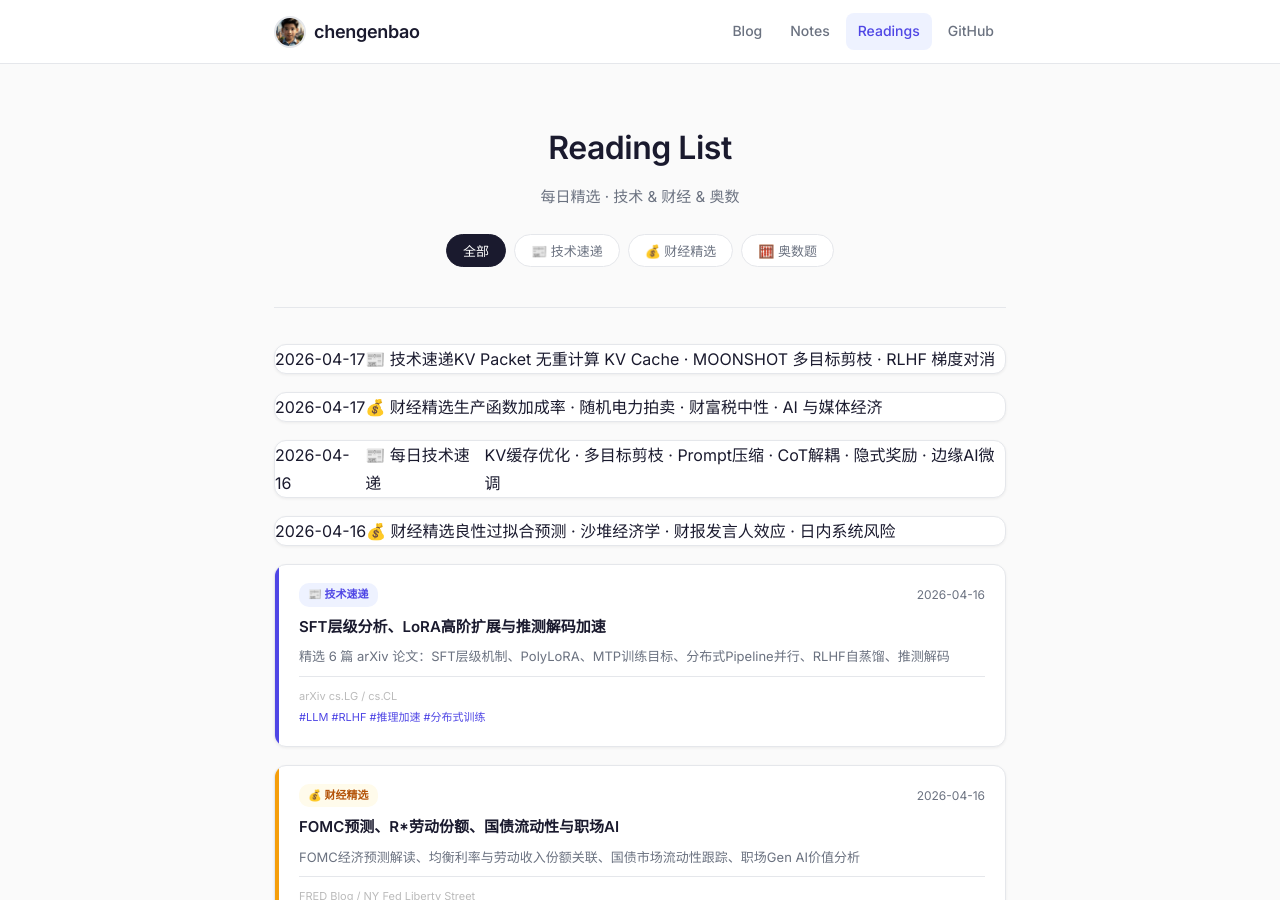
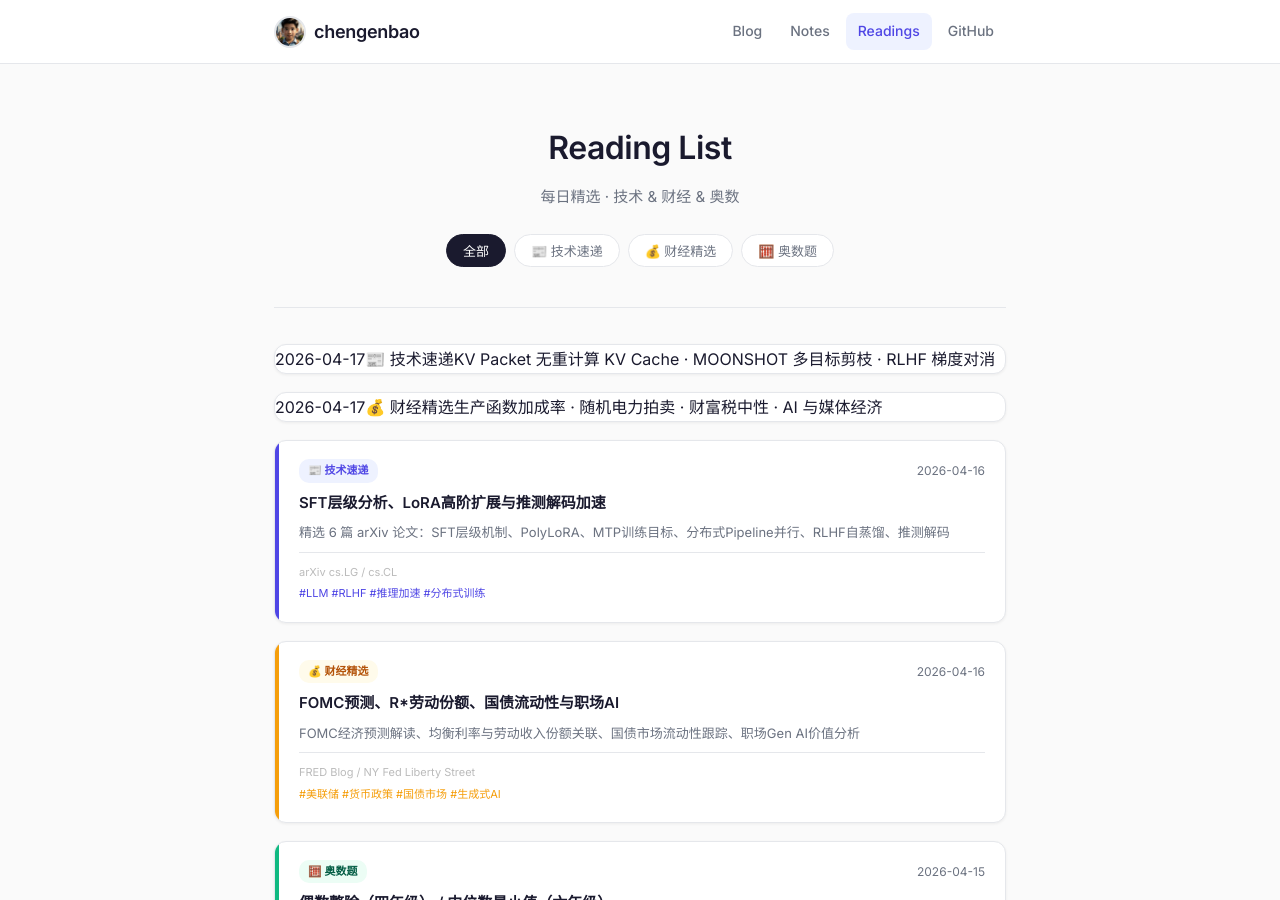
Before and after one commit to chengenbao/chengenbao.github.io, a Jekyll site: the page built from reading-list/index.md, in a window 1280 px wide and 900 px high. Built offline with Jekyll 4.4.1, drawn with Linux system fonts in a browser that asks for light colours.

Commit message:
Remove duplicate 2026-04-16 cards, keep rich ones

```diff
--- a/reading-list/index.md
+++ b/reading-list/index.md
@@ -28,16 +28,6 @@ permalink: /reading-list/
       <span class="rl-label">💰 财经精选</span>
       <span class="rl-title">生产函数加成率 · 随机电力拍卖 · 财富税中性 · AI 与媒体经济</span>
     </a>
-<a class="rl-card tech" href="/reading-list/2026-04-16-tech-daily/">
-  <div class="rl-card-date">2026-04-16</div>
-  <div class="rl-card-title">📰 每日技术速递</div>
-  <div class="rl-card-desc">KV缓存优化 · 多目标剪枝 · Prompt压缩 · CoT解耦 · 隐式奖励 · 边缘AI微调</div>
-</a>
-<a class="rl-card finance" href="/reading-list/2026-04-16-finance-daily/">
-  <div class="rl-card-date">2026-04-16</div>
-  <div class="rl-card-title">💰 财经精选</div>
-  <div class="rl-card-desc">良性过拟合预测 · 沙堆经济学 · 财报发言人效应 · 日内系统风险</div>
-</a>
 <a class="rl-card tech" href="/reading-list/2026-04-16-tech-daily/">
   <div class="rl-accent"></div>
   <div class="rl-body">
```
